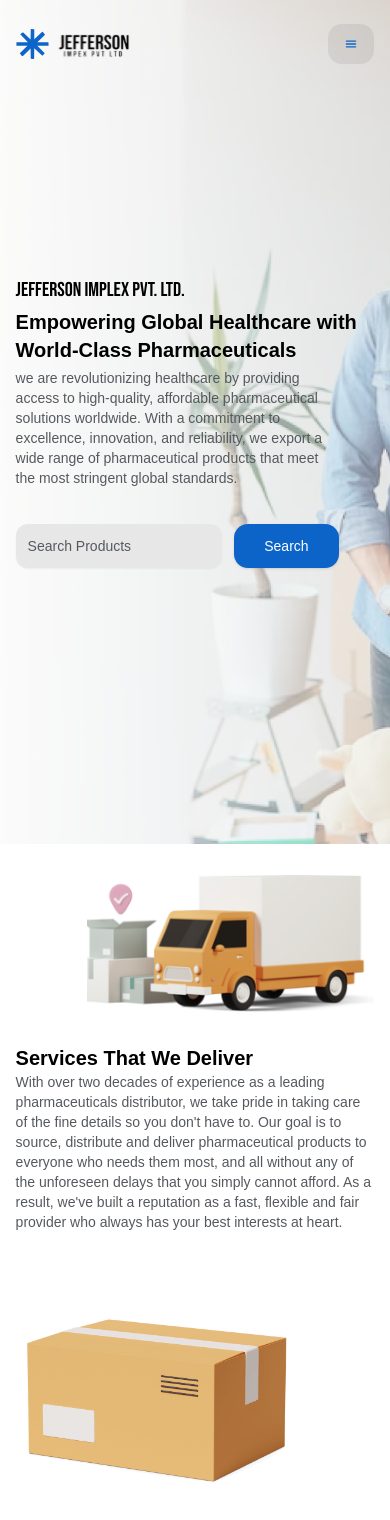
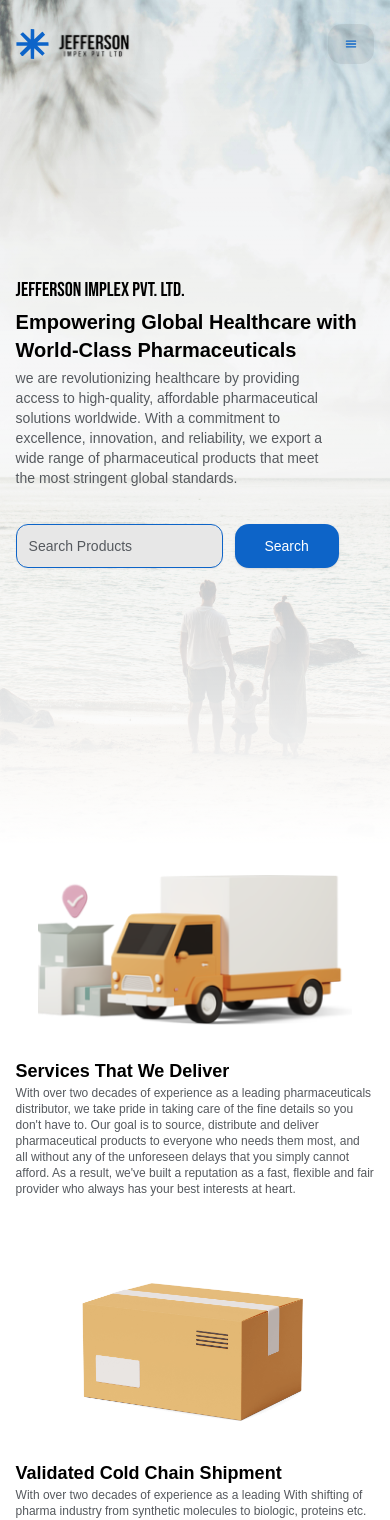
Before and after one commit to ABHI4529/jeffersonpharma, a Next.js app: page / in a window 390 px wide. Shown: the top 1520 px of the page. Built offline with nearby package versions, Linux system fonts and the light colour scheme.

Commit message:
design updates

```diff
--- a/src/app/sections/common/contact-section.tsx
+++ b/src/app/sections/common/contact-section.tsx
@@ -4,8 +4,8 @@ import ContactForm from "@/components/forms/contact-form";
 export default function ContactSection() {
     return (
         <div className={"flex flex-col px-[4%] md:px-[8%] pb-20"}>
-            <h1 className={"text-2xl font-bold"}>Get In Touch</h1>
-            <p className={"text-muted-foreground"}>
+            <h1 className={"text-lg md:text-2xl font-bold"}>Get In Touch</h1>
+            <p className={"text-xs max-w-72 md:text-sm text-muted-foreground"}>
                 Your satisfaction is our priority. Feel free to reach out to us anytime — we're here to help
             </p>
             <div className={"flex flex-col md:flex-row gap-3 bg-[#f2f2f2] p-4 md:p-8 rounded-md mt-8 w-full"}>
--- a/src/app/sections/home/hero-section.tsx
+++ b/src/app/sections/home/hero-section.tsx
@@ -13,7 +13,7 @@ export default function HeroSection() {
     return (
         <div className="relative items-center justify-center w-full h-screen overflow-hidden">
            <HomeHeroCarousel/>
-            <div className={"absolute px-[4%] md:px-[8%] flex w-full md:w-[55%] h-full justify-center flex-col gap-1"}>
+            <div className={"absolute md:bg-gradient-to-t md:from-transparent bg-gradient-to-t from-white to-white/30 md:bg-transparent px-[4%] md:px-[8%] flex w-full md:w-[55%] h-full justify-center flex-col gap-1"}>
                 <h1 className={`text-xl md:text-3xl ${bebasNeue.className}`}>JEFFERSON IMPLEX PVT. LTD.</h1>
                 <h1 className={"text-xl md:text-4xl font-bold"}>
                     Empowering Global Healthcare with World-Class Pharmaceuticals
@@ -24,7 +24,7 @@ export default function HeroSection() {
                     range of pharmaceutical products that meet the most stringent global standards.
                 </h2>
                 <div className={"flex gap-3 mt-8 w-[90%]"}>
-                    <Input placeholder={"Search Products"} className={"bg-[#e7e7e7] border-none h-11 rounded-sm"}/>
+                    <Input placeholder={"Search Products"} className={"bg-[#e7e7e7] border border-primary md:border-none h-11 rounded-sm"}/>
                     <Button className={"h-11 w-[150px]"}>
                         Search
                     </Button>
--- a/src/app/sections/home/home-info-section.tsx
+++ b/src/app/sections/home/home-info-section.tsx
@@ -8,25 +8,25 @@ export default function HomeInfoSection() {
         <div className={"flex flex-col px-[4%] md:px-[8%] py-[8%] min-h-screen gap-20"}>
             <div className={"flex flex-col-reverse md:flex-row justify-between items-center gap-8"}>
                 <div className={"flex flex-col w-full md:w-1/2"}>
-                    <h1 className={"text-xl md:text-2xl font-bold"}>Services That We Deliver</h1>
-                    <p className={"text-sm md:text-md text-muted-foreground"}>With over two decades of experience as a leading
+                    <h1 className={"text-lg md:text-2xl font-bold"}>Services That We Deliver</h1>
+                    <p className={"text-xs md:text-md text-muted-foreground"}>With over two decades of experience as a leading
                         pharmaceuticals distributor, we take pride in
                         taking care of the fine details so you don't have to. Our goal is to source, distribute and
                         deliver pharmaceutical products to everyone who needs them most, and all without any of the
                         unforeseen delays that you simply cannot afford. As a result, we've built a reputation as a
                         fast, flexible and fair provider who always has your best interests at heart.</p>
                 </div>
-                <div className={"flex justify-end w-full md:w-1/2 h-auto"}>
-                    <img src={home_deliver.src} alt={"home deliver"} className={"w-[80%] object-contain"}/>
+                <div className={"flex justify-center md:justify-end w-full md:w-1/2 h-auto"}>
+                    <img src={home_deliver.src} alt={"home deliver"} className={"w-auto h-[150px] md:w-[80%] object-contain"}/>
                 </div>
             </div>
             <div className={"flex flex-col md:flex-row justify-between items-center gap-8"}>
-                <div className={"flex w-full md:w-1/2 h-auto"}>
-                    <img src={home_coin.src} alt={"home deliver"} className={"w-[80%] md:w-[50%] object-contain"}/>
+                <div className={"flex justify-center md:justify-start w-full md:w-1/2 h-auto"}>
+                    <img src={home_coin.src} alt={"home deliver"} className={"w-auto h-[150px] md:w-[50%] object-contain"}/>
                 </div>
                 <div className={"flex flex-col w-full md:w-1/2"}>
-                    <h1 className={"text-xl md:text-2xl font-bold"}>Validated Cold Chain Shipment</h1>
-                    <p className={"text-sm md:text-md text-muted-foreground"}>With over two decades of experience as a leading
+                    <h1 className={"text-lg md:text-2xl font-bold"}>Validated Cold Chain Shipment</h1>
+                    <p className={"text-xs md:text-md text-muted-foreground"}>With over two decades of experience as a leading
                         With shifting of pharma industry from synthetic molecules to
                         biologic, proteins etc. temperature maintenance has become
                         as important as the drug itself! According to the WHO - Good
@@ -37,8 +37,8 @@ export default function HomeInfoSection() {
             </div>
             <div className={"flex flex-col-reverse md:flex-row justify-between items-center gap-8"}>
                 <div className={"flex flex-col w-full md:w-1/2"}>
-                    <h1 className={"text-xl md:text-2xl font-bold"}>Pharmaceutical Contract</h1>
-                    <p className={"text-sm md:text-md text-muted-foreground"}>GNH Provides Contract Manufacturing services for: Generic
+                    <h1 className={"text-lg md:text-2xl font-bold"}>Pharmaceutical Contract</h1>
+                    <p className={"text-xs md:text-md text-muted-foreground"}>GNH Provides Contract Manufacturing services for: Generic
                         Medicines with following quality levels: US FDA / UK MHRA
                         approved facilities WHO GMP approved facilities WHO Pre
                         qualified approved facilities Vaccine manufacturing Neutral
@@ -46,8 +46,8 @@ export default function HomeInfoSection() {
                         serves as a business
                     </p>
                 </div>
-                <div className={"flex justify-end w-1-2 h-auto"}>
-                    <img src={home_contract.src} alt={"home deliver"} className={"w-[80%] object-contain"}/>
+                <div className={"flex justify-center md:justify-end w-1-2 h-auto"}>
+                    <img src={home_contract.src} alt={"home deliver"} className={"w-auto h-[150px] md:w-[80%] object-contain"}/>
                 </div>
             </div>
         </div>
--- a/src/app/sections/home/home-news-section.tsx
+++ b/src/app/sections/home/home-news-section.tsx
@@ -7,6 +7,7 @@ import {RiArrowRightUpFill, RiArrowRightUpLine} from "react-icons/ri";
 import {PiArrowURightUp} from "react-icons/pi";
 import {ArrowUpRight} from "lucide-react";
 import {IoArrowBack, IoArrowForward} from "react-icons/io5";
+import {BsArrowUpRight} from "react-icons/bs";
 
 
 export default function HomeNewsSection() {
@@ -14,8 +15,8 @@ export default function HomeNewsSection() {
 
     return (
         <div className={"px-[4%] md:px-[8%] py-20 flex flex-col"}>
-            <h1 className={"text-2xl font-bold"}>Our Achievements</h1>
-            <p className={"text-muted-foreground"}>We have gained a lots of achievements.</p>
+            <h1 className={"text-lg md:text-2xl font-bold"}>Our Achievements</h1>
+            <p className={"text-xs md:text-sm text-muted-foreground"}>We have gained a lots of achievements.</p>
 
             <Carousel opts={{
                 align: "start",
@@ -27,7 +28,7 @@ export default function HomeNewsSection() {
                     {
                         Array.from({length: 6}).map((_, index) => (
                             <CarouselItem className={"md:basis-1/2"}>
-                                <div className={"relative rounded-[30px] h-[300px] flex flex-col"}>
+                                <div className={"relative rounded-[30px] h-[250px] md:h-[300px] flex flex-col"}>
                                     <img
                                         src={"https://cdn.britannica.com/25/93825-050-D1300547/collection-newspapers.jpg"}
                                         className={"absolute w-full h-full object-cover rounded-[30px]"}
@@ -35,10 +36,10 @@ export default function HomeNewsSection() {
                                     <div
                                         className={"absolute justify-between border border-[#D2D2D2] rounded-[30px] flex p-6 flex-col bg-gradient-to-r from-white to-white/60 h-full w-full"}>
                                         <div className={"flex flex-col gap-2"}>
-                                            <h1 className={"text-xl font-bold"}>
+                                            <h1 className={"text-lg md:text-xl font-bold"}>
                                                 Achievement 1
                                             </h1>
-                                            <p>
+                                            <p className={"text-xs md:text-sm"}>
                                                 Lorem ipsum dolor sit amet, consectetur adipiscing elit. Cras tristique
                                                 tristique pretium. Aliquam nec lectus at risus efficitur gravida id eu
                                                 tellus. Quisque efficitur sagittis metus nec sollicitudin. Aenean
@@ -47,9 +48,9 @@ export default function HomeNewsSection() {
                                                 quis consectetur tortor.
                                             </p>
                                         </div>
-                                        <Button size={'sm'} className={"gap-2 w-32 self-end"}>
+                                        <Button size={'sm'} className={"gap-2 w-32 h-9 md:h-8 self-end"}>
                                             Read More
-                                            <ArrowUpRight/>
+                                            <BsArrowUpRight/>
                                         </Button>
                                     </div>
                                 </div>
--- a/src/app/sections/home/home-products-section.tsx
+++ b/src/app/sections/home/home-products-section.tsx
@@ -10,9 +10,9 @@ export default function HomeProductsSection() {
     const [api, setApi] = useState<any>();
 
     return (
-        <div className={"flex flex-col px-[4%] md:px-[8%] pt-20 pb-10 bg-[#f2f2f2]"}>
-            <h1 className={"text-2xl font-bold"}>Explore Our Products</h1>
-            <p className={"text-muted-foreground"}>Go through a wide range of Jefferson Implex products and contact us
+        <div className={"flex flex-col px-[4%] md:px-[8%] pt-10 md:pt-20 pb-10 bg-[#f2f2f2]"}>
+            <h1 className={"text-lg md:text-2xl font-bold"}>Explore Our Products</h1>
+            <p className={"text-xs max-w-72 md:text-sm text-muted-foreground"}>Go through a wide range of Jefferson Implex products and contact us
                 for custom order.</p>
             <div className={"flex flex-col mt-8"}>
                 <Carousel opts={{
--- a/src/components/home-hero-carousel.tsx
+++ b/src/components/home-hero-carousel.tsx
@@ -5,11 +5,15 @@ import Autoplay from "embla-carousel-autoplay";
 import React from "react";
 import carousel_1 from "@/assets/carousel_1.png";
 import carousel_2 from "@/assets/carousel_2.png";
+import mobile_1 from "@/assets/mobile_carousel_1.jpg";
+import mobile_2 from "@/assets/mobile_carousel_2.jpg";
 const carousels = [carousel_1, carousel_2];
+const mobile = [mobile_1, mobile_2];
 
 export default function HomeHeroCarousel(){
     return (
-        <Carousel className="absolute w-full h-full"
+        <div className={"absolute w-full h-full"}>
+            <Carousel className="absolute hidden md:block w-full h-full"
                       opts={{
                           loop: true,
                           axis: "y",
@@ -32,5 +36,29 @@ export default function HomeHeroCarousel(){
                     ))}
                 </CarouselContent>
             </Carousel>
+            <Carousel className="absolute md:hidden w-full h-full"
+                      opts={{
+                          loop: true,
+                          axis: "y",
+                      }}
+                      plugins={[
+                          Autoplay({
+                              delay: 5000
+                          })
+                      ]}
+            >
+                <CarouselContent>
+                    {mobile.map((url, index) => (
+                        <CarouselItem key={index} className="w-full h-screen">
+                            <img
+                                src={url.src}
+                                alt={`Carousel image ${index + 1}`}
+                                className="w-full h-full object-cover"
+                            />
+                        </CarouselItem>
+                    ))}
+                </CarouselContent>
+            </Carousel>
+        </div>
     )
 }
--- a/src/components/item-card.tsx
+++ b/src/components/item-card.tsx
@@ -16,8 +16,8 @@ export default function CardItem({label, scientificName, description, img, route
             <img src={img} className={"rounded-[22px] w-full h-[200px] object-cover]"} alt={"product"}/>
             <div className={"py-6"}>
                 <p className={"text-xs text-muted-foreground"}>{scientificName}</p>
-                <h1 className={"text-xl font-bold"}>{label}</h1>
-                <p className={"text-sm text-muted-foreground mt-2"}>
+                <h1 className={"text-md md:text-xl font-bold"}>{label}</h1>
+                <p className={"text-xs text-muted-foreground mt-2"}>
                     {description}
                 </p>
             </div>
--- a/src/components/navbar.tsx
+++ b/src/components/navbar.tsx
@@ -87,7 +87,7 @@ export default function NavBar() {
                             <IoMenu/>
                         </Button>
                     </SheetTrigger>
-                    <SheetContent className={"z-[999] bg-white/50 backdrop-blur-2xl"}>
+                    <SheetContent className={"z-[999] bg-white backdrop-blur-2xl"}>
                         {
                             menu.map((item) => (
                                 <Link href={item.route} key={item.route}
```
Also changed, not shown: src/assets/mobile_carousel_2.jpg (added), 1 other file (tests, documents, lock files or other folders). Lines whose indentation alone changed are shown as unchanged.
